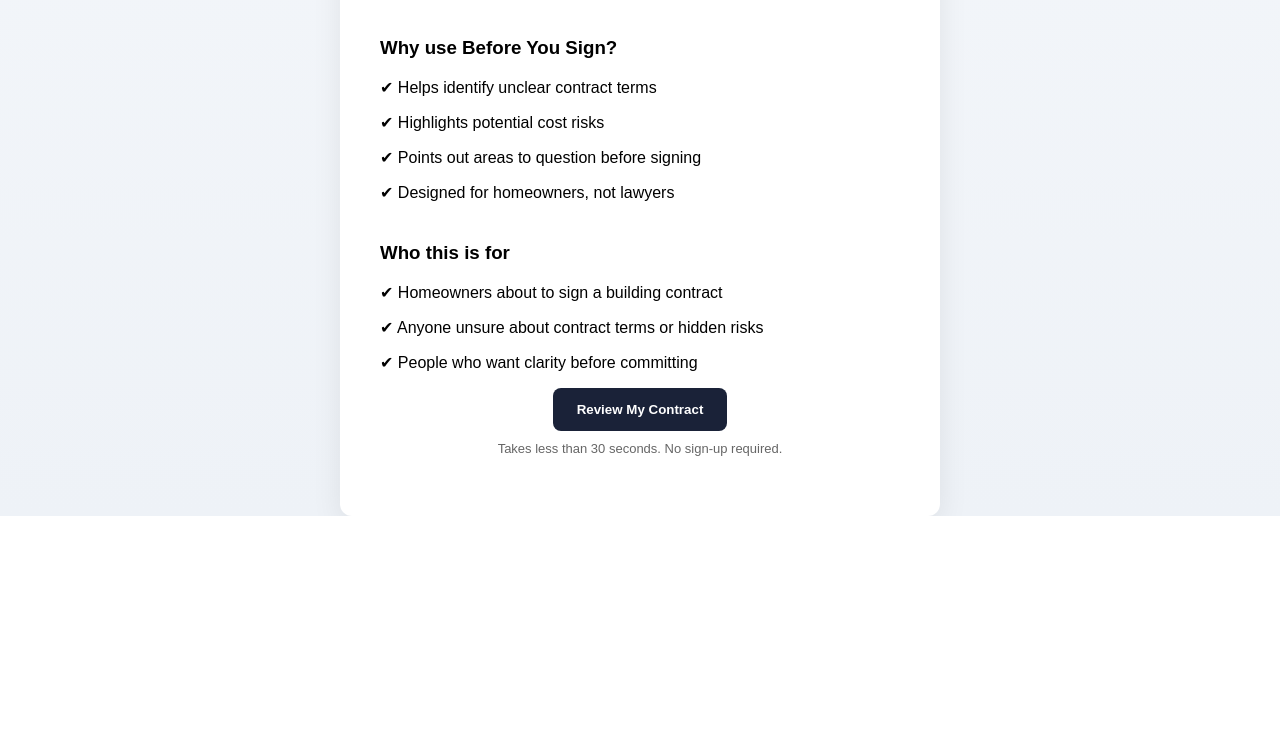
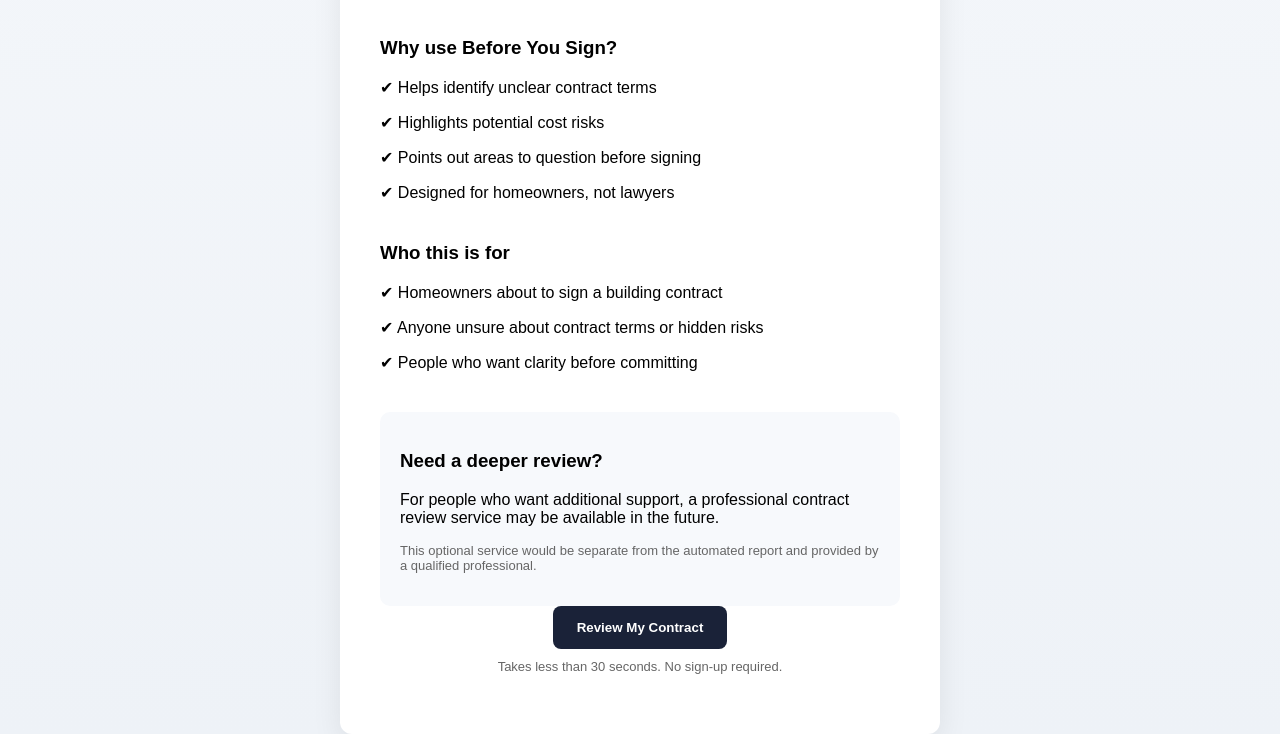
Before and after one commit to BeforeYouSign/before-you-sign, a plain HTML site: page index.html in a window 1280 px wide. Shown: the part 717-1451 px from the top of the page. Before the commit the page ends 1233 px from the top, so only its background shows below. Drawn offline with Linux system fonts and the light colour scheme.

Commit message:
Update index.html

```diff
--- a/index.html
+++ b/index.html
@@ -87,6 +87,18 @@ button:hover {
   <p>✔ Homeowners about to sign a building contract</p>
   <p>✔ Anyone unsure about contract terms or hidden risks</p>
   <p>✔ People who want clarity before committing</p>
+</div>
+
+<div style="margin-top:40px; text-align:left; background:#f7f9fc; padding:20px; border-radius:10px;">
+  <h3>Need a deeper review?</h3>
+
+  <p>
+    For people who want additional support, a professional contract review service may be available in the future.
+  </p>
+
+  <p style="font-size:13px; color:#666;">
+    This optional service would be separate from the automated report and provided by a qualified professional.
+  </p>
 </div>
 
 <button onclick="checkFile()">
```
